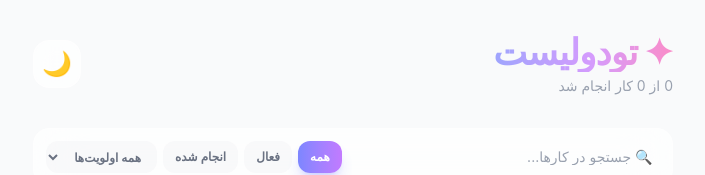
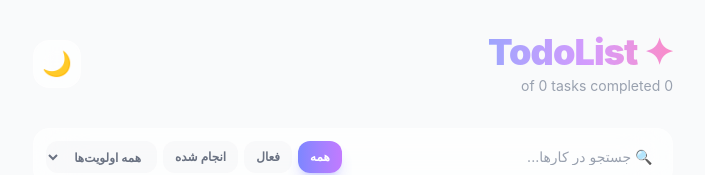
Before and after one commit to mohammad-2012/ReactTodo-React-TypeScript-Tailwind, a React (Vite) app: page / in a window 1280 px wide. Shown: the top 175 px of the page, without its empty margins (287-992 px from the left). Built offline with nearby package versions, Linux system fonts and the light colour scheme; the HTML template or start-up script is replaced by a standard one.

Commit message:
Change Header  writing language to English

```diff
--- a/src/components/Header.tsx
+++ b/src/components/Header.tsx
@@ -15,10 +15,10 @@ export function Header({
     <div className="flex items-center justify-between mb-8">
       <div>
         <h1 className="text-4xl font-black tracking-tight bg-gradient-to-r from-indigo-400 via-purple-400 to-pink-400 bg-clip-text text-transparent animate-pulse">
-          ✦ تودولیست
+          ✦ TodoList
         </h1>
         <p className="text-sm mt-1 text-gray-400 dark:text-gray-500">
-          {completedCount} از {totalCount} کار انجام شد
+          {completedCount} of {totalCount} tasks completed
         </p>
       </div>
       <button
```
